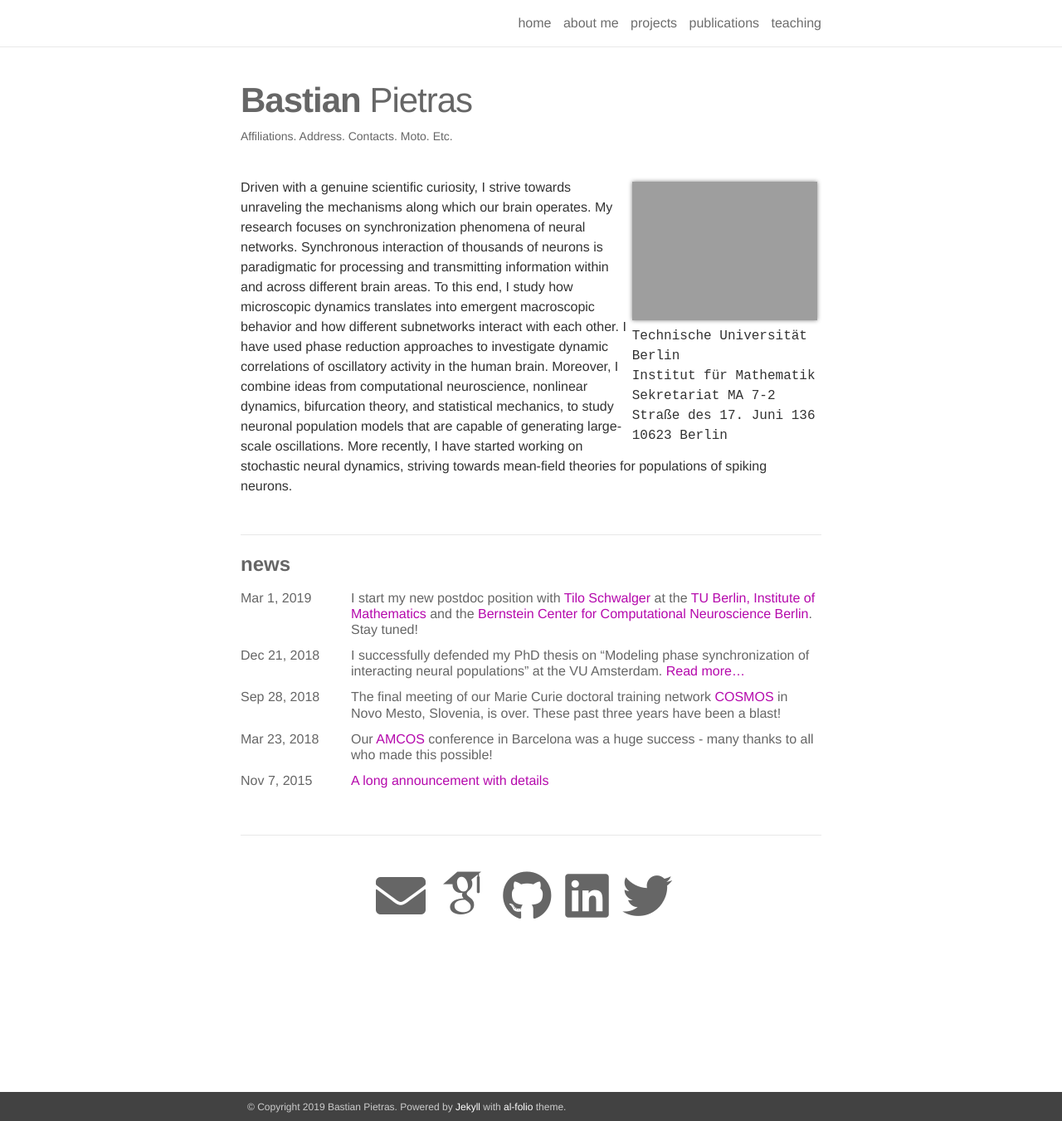
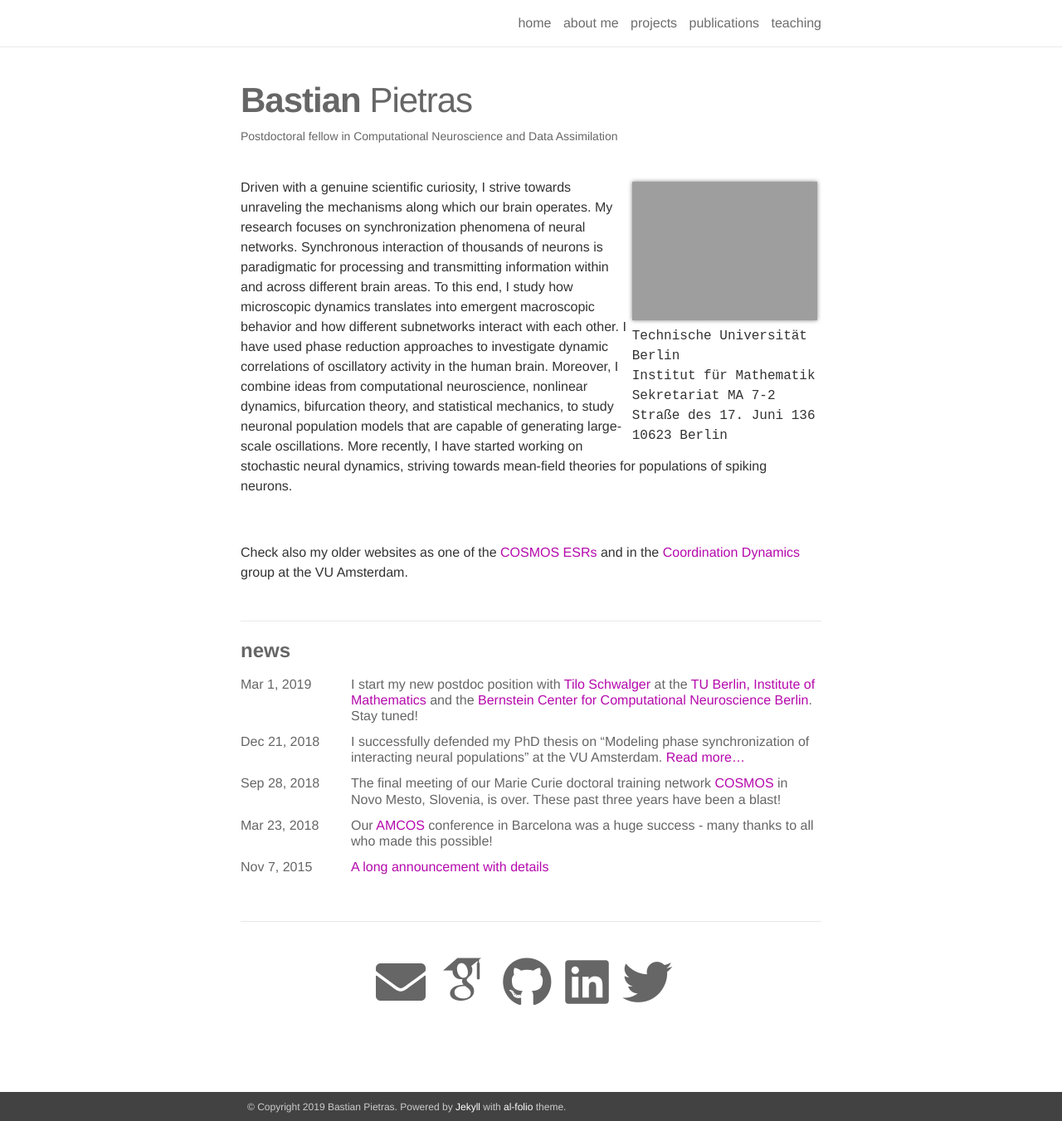
Before and after one commit to BastianPietras/bastianpietras.github.io, a Jekyll site: the page built from _pages/home.md, in a window 1280 px wide and 1351 px high. Shown: the whole window at 83% size. Built offline with Jekyll 4.4.1, drawn with Linux system fonts in a browser that asks for light colours; some web fonts are replaced.

Commit message:
Update home.md

```diff
--- a/_pages/home.md
+++ b/_pages/home.md
@@ -2,7 +2,7 @@
 layout: home
 permalink: /
 title: <strong>Bastian</strong> Pietras
-description: <a href="">Affiliations</a>. Address. Contacts. Moto. Etc.
+description: Postdoctoral fellow in <a href="https://www.math.tu-berlin.de/fachgebiete_ag_stochfinanz/fg_daten_assimilation_in_den_neurowissenschaften/v_menue/fg_daten_assimilation_in_den_neurowissenschaften/" target="_self">Computational Neuroscience and Data Assimilation</a>
 
 profile:
   align: right
@@ -25,3 +25,7 @@ To this end, I study how microscopic dynamics translates into emergent macroscop
 I have used phase reduction approaches to investigate dynamic correlations of oscillatory activity in the human brain.
 Moreover, I combine ideas from computational neuroscience, nonlinear dynamics, bifurcation theory, and statistical mechanics, to study neuronal population models that are capable of generating large-scale oscillations.
 More recently, I have started working on stochastic neural dynamics, striving towards mean-field theories for populations of spiking neurons.
+
+<br/>
+
+Check also my older websites as one of the [COSMOS ESRs](https://www.uni-potsdam.de/cosmos-itn/people/early-stage-researchers-esrs/bastian-pietras/) and in the [Coordination Dynamics](https://www.human-movement-sciences.nl/cd/current-phds/bastian/) group at the VU Amsterdam.
```
